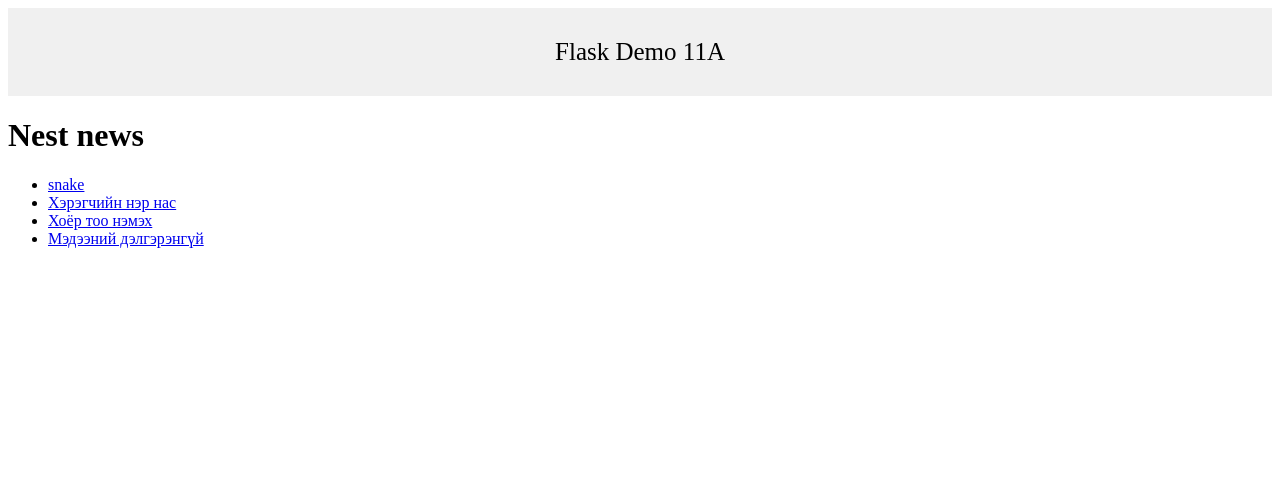
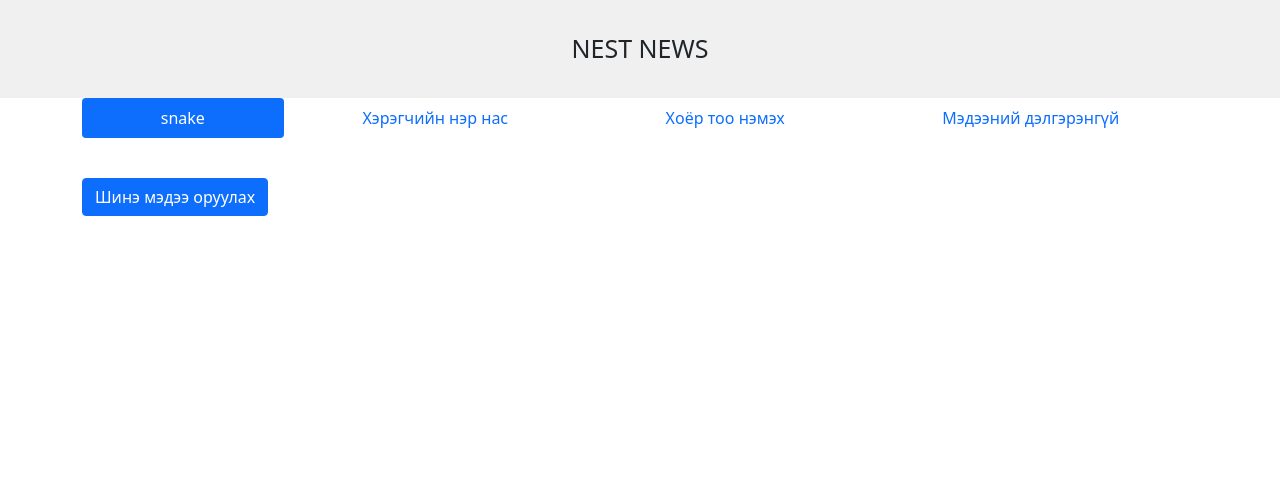
Before and after one commit to nyamba/demo-12v, a Flask app: page / in a window 1280 px wide. Shown: the top 487 px of the page. Run offline with Flask 2, Linux system fonts and the light colour scheme.

Commit message:
navigation bar

```diff
--- a/static/style.css
+++ b/static/style.css
@@ -8,6 +8,9 @@
   font-size: 25px;
   padding: 30px;
 }
+.margin-bottom {
+  margin-bottom: 40px;
+}
 
 footer {
   text-align: center;
--- a/templates/base.html
+++ b/templates/base.html
@@ -4,11 +4,15 @@
 		<meta charset="UTF-8" />
 		<meta name="viewport" content="width=device-width" />
 		<title>{% block title %}{% endblock %}</title>
+		<!-- CSS only -->
+		<link href="https://cdn.jsdelivr.net/npm/bootstrap@5.0.0-beta1/dist/css/bootstrap.min.css" rel="stylesheet" integrity="sha384-giJF6kkoqNQ00vy+HMDP7azOuL0xtbfIcaT9wjKHr8RbDVddVHyTfAAsrekwKmP1" crossorigin="anonymous">
+		<!-- JavaScript Bundle with Popper -->
+		<script src="https://cdn.jsdelivr.net/npm/bootstrap@5.0.0-beta1/dist/js/bootstrap.bundle.min.js" integrity="sha384-ygbV9kiqUc6oa4msXn9868pTtWMgiQaeYH7/t7LECLbyPA2x65Kgf80OJFdroafW" crossorigin="anonymous"></script>
 		<link rel="stylesheet" href="/static/style.css" type="text/css" media="screen" title="no title" charset="utf-8">
 	</head>
 	<body>
 		<header>
-			Flask Demo 11A
+			NEST NEWS
 		</header>
 		<div class="container">
 			{% block body %}{% endblock%}
--- a/templates/home.html
+++ b/templates/home.html
@@ -1,11 +1,27 @@
 {% extends "base.html" %}
 {% block title %} nest.news {% endblock %}
 {% block body %}
-	<h1>Nest news</h1>
-	<ul>
-		<li><a href="{{ url_for('snake') }}">snake</li></li>
-		<li><a href="{{ url_for('index', name='bat', age=10) }}">Хэрэгчийн нэр нас</li></li>
-		<li><a href="{{ url_for('add', number1=10, number2=22) }}">Хоёр тоо нэмэх</li></li>
-		<li><a href="{{ url_for('detail_page', news_id=334 ) }}">Мэдээний дэлгэрэнгүй</li></li>
-	</ul>
+<ul class="margin-bottom nav nav-pills nav-fill">
+	<li class="nav-item">
+		<a class="nav-link active" href="{{ url_for('snake') }}">snake</a>
+	</li>
+	<li class="nav-item">
+		<a class="nav-link" href="{{ url_for('index', age=11, name='bat') }}">
+			Хэрэгчийн нэр нас
+		</a>
+	</li>
+	<li class="nav-item">
+		<a class="nav-link" href="{{ url_for('add', number1=10, number2=22) }}">
+			Хоёр тоо нэмэх
+		</a>
+	</li>
+	<li class="nav-item">
+		<a class="nav-link" href="{{ url_for('detail_page', news_id=334 ) }}">
+			Мэдээний дэлгэрэнгүй
+		</a>
+	</li>
+</ul>
+<div>
+	<button type="button" class="btn btn-primary">Шинэ мэдээ оруулах</button>
+</div>
 {% endblock %}
```
